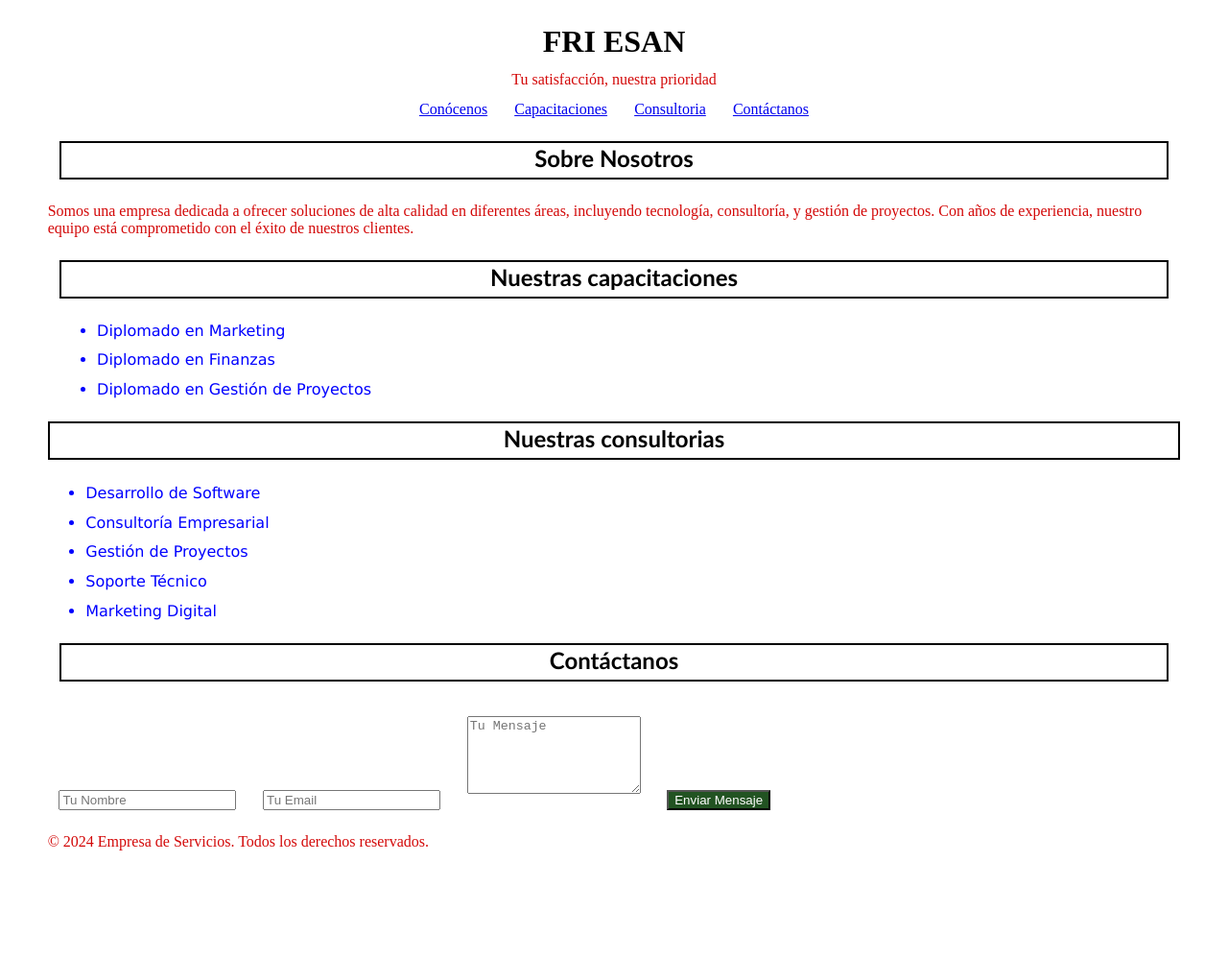
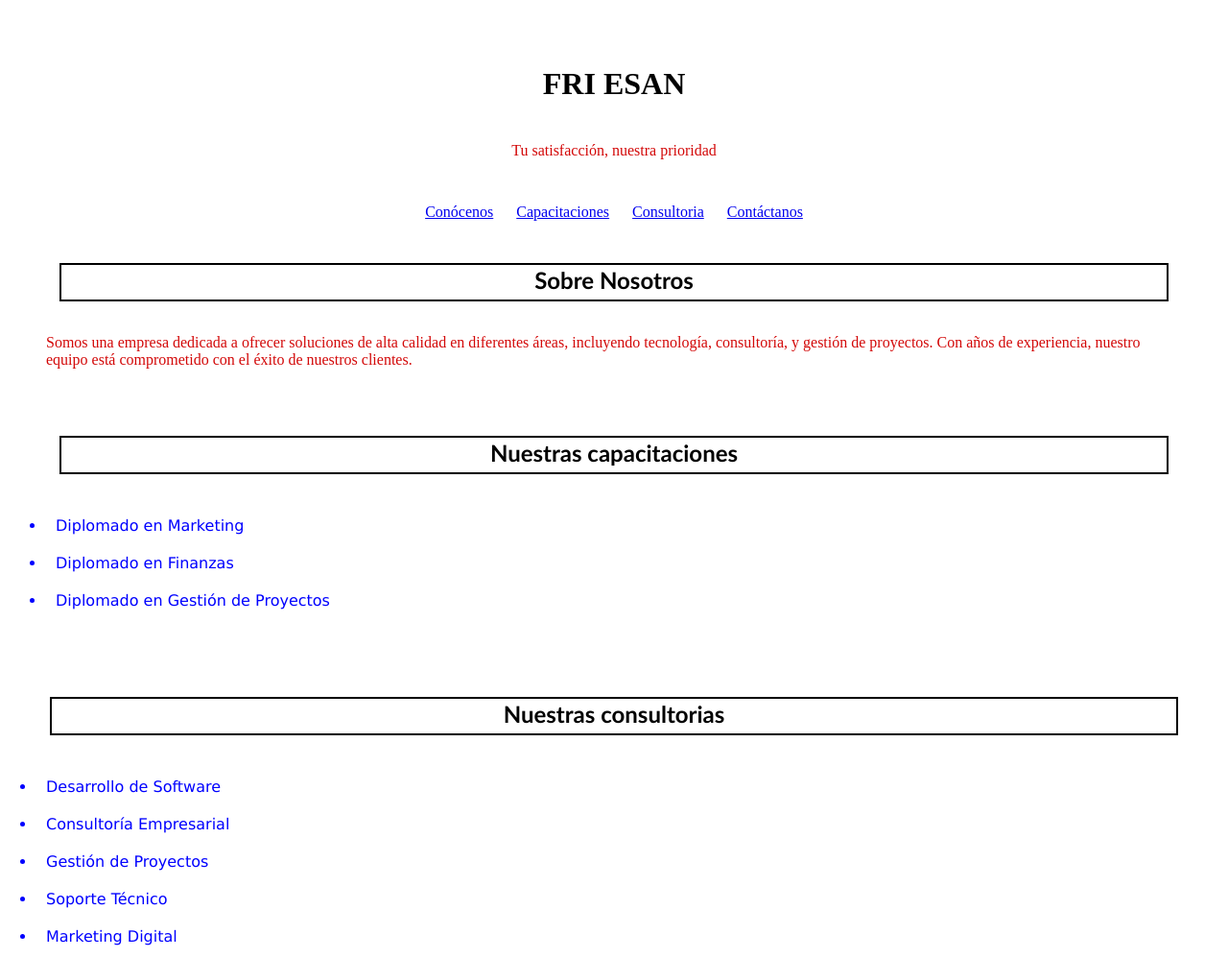
Before and after one commit to Annel-arch/mi_primera_web_CSS, a plain HTML site: page index.html in a window 1280 px wide. Shown: the top 998 px of the page at 96% size. Before the commit the page ends 912 px from the top, so only its background shows below. Drawn offline with Linux system fonts and the light colour scheme.

```diff
--- a/styles.css
+++ b/styles.css
@@ -2,11 +2,13 @@ p{
     color: rgb(211, 8, 8);
 }
 * {
-    margin: 1%;
+    padding: 10px;
     box-sizing: border-box;
 }
 header{
     text-align: center;
+    padding-top: 10 px;
+    padding-left: 10px;
 }
 nav{
     text-align: center;
@@ -38,7 +40,7 @@ h2{
 
 }
 
-footer{
+footer>p{
     color: initial;
-    color: rgb(235, 235, 0);
+    color: rgb(227, 235, 0);
 }
```
